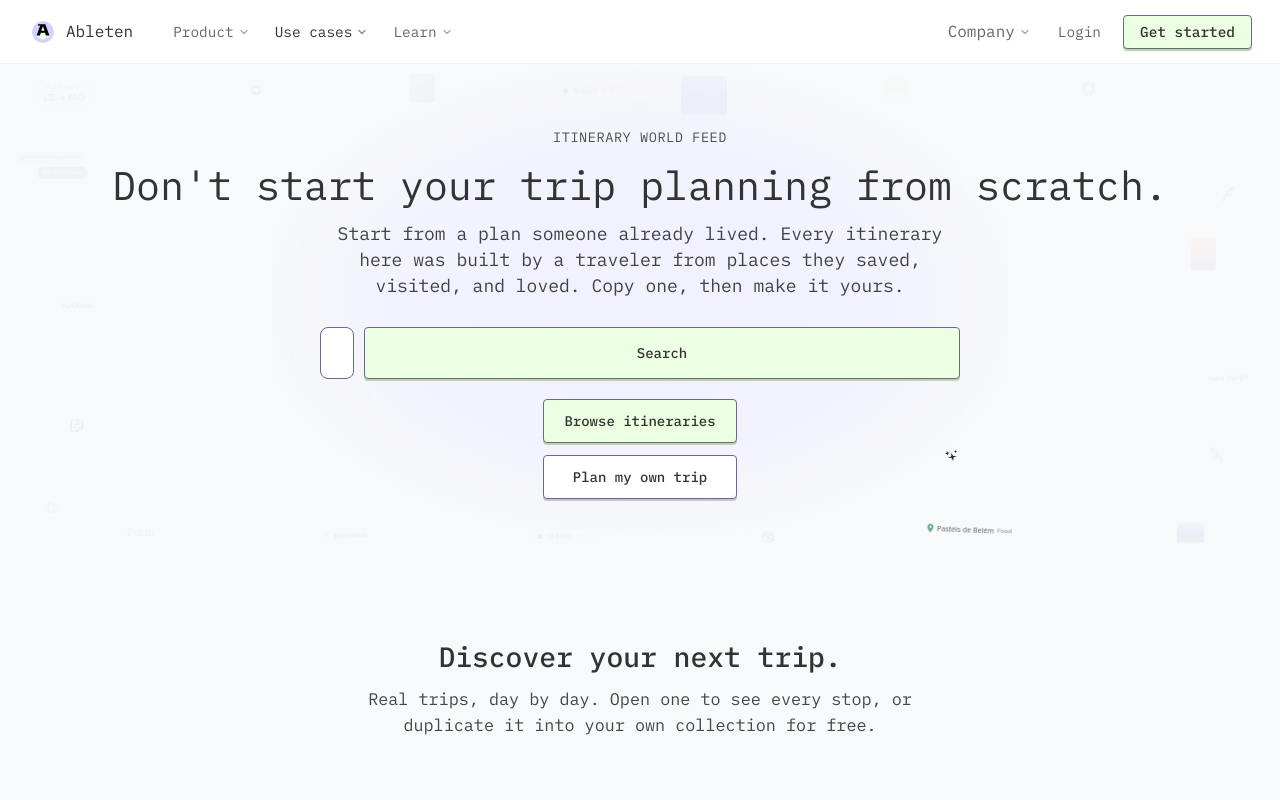
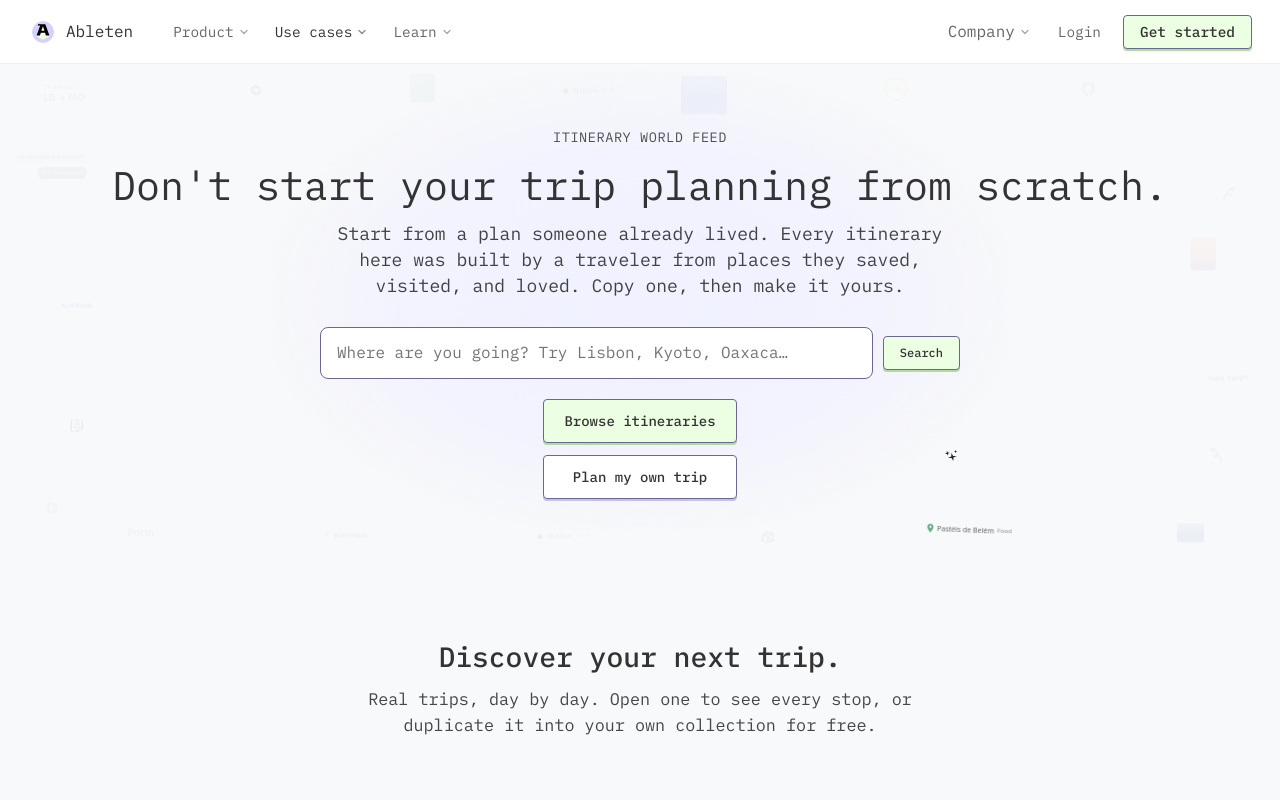
Before and after one commit to annerjiao/ableten-landing-page, a plain HTML site: page itineraries/index.html in a window 1280 px wide. Shown: the top 800 px of the page. Drawn offline with Linux system fonts and the light colour scheme; no server answers.

Commit message:
Use the short mint button for See more and Search.
The large variant was stretching those two controls across the row.

Co-authored-by: Cursor <cursoragent@cursor.com>

```diff
--- a/css/wedge-pages.css
+++ b/css/wedge-pages.css
@@ -617,9 +617,15 @@
 
 .feed-search {
     display: flex;
+    align-items: center;
     gap: 10px;
     max-width: 640px;
     margin: 28px auto 20px;
+}
+
+.feed-search .ableten-btn {
+    flex: 0 0 auto;
+    width: auto;
 }
 
 .feed-search-input {
--- a/itineraries/index.html
+++ b/itineraries/index.html
@@ -203,7 +203,7 @@
                 <form class="feed-search" id="feed-search" role="search" action="#feed">
                     <label class="sr-only" for="feed-search-input">Search itineraries by place</label>
                     <input type="search" id="feed-search-input" name="q" class="feed-search-input" placeholder="Where are you going? Try Lisbon, Kyoto, Oaxaca…" autocomplete="off" maxlength="80">
-                    <button type="submit" class="ableten-btn ableten-btn--mint ableten-btn--lg">Search</button>
+                    <button type="submit" class="ableten-btn ableten-btn--mint ableten-btn--md">Search</button>
                 </form>
                 <div class="hero-actions">
                     <a href="#feed" class="cta-button ableten-btn ableten-btn--mint ableten-btn--lg">Browse itineraries</a>
```
Also changed, not shown: index.html (+1 -1 lines).
